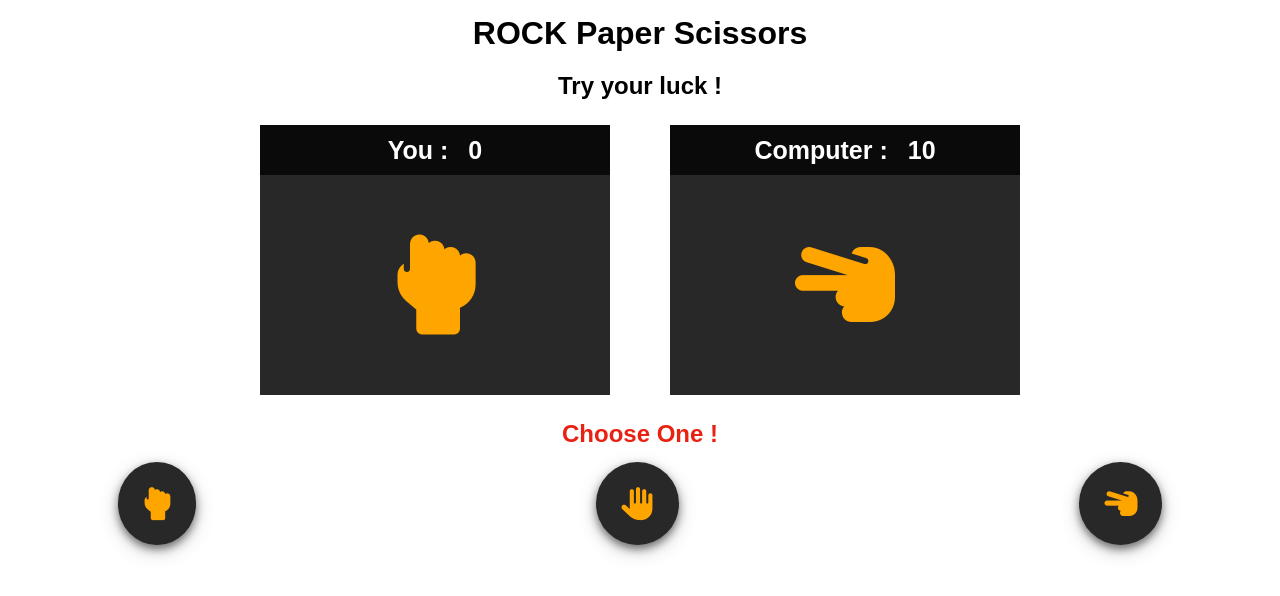
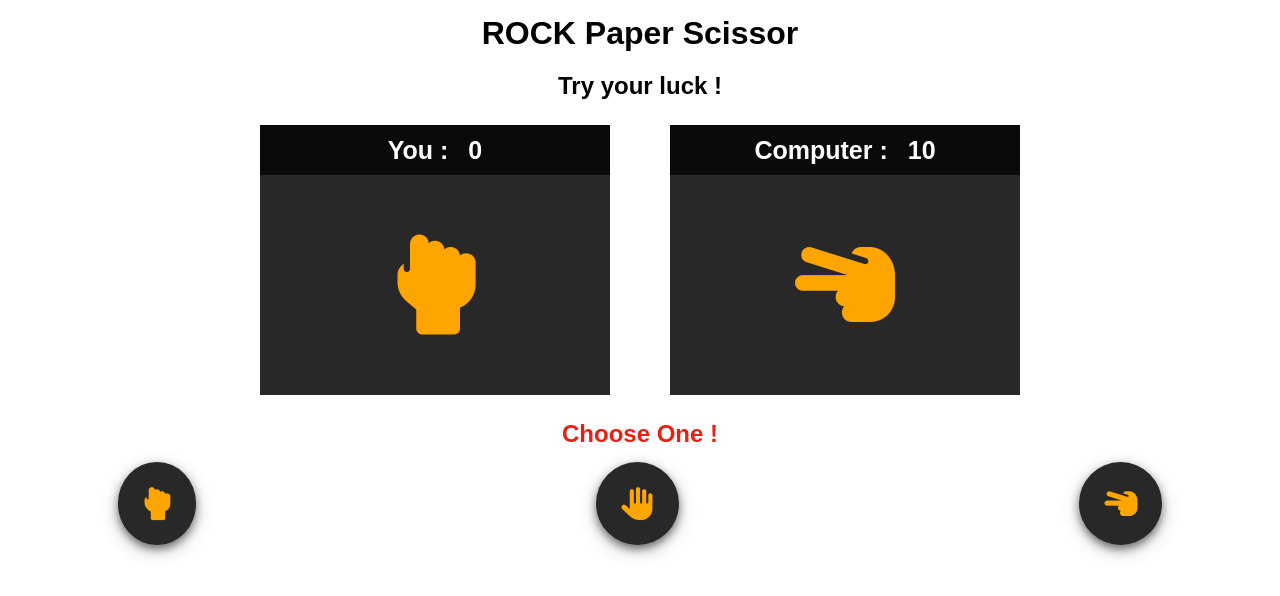
Before and after one commit to akathoniya52/Rock-Paper-Scissors, a plain HTML site: page index.html in a window 1280 px wide. Drawn offline with Linux system fonts and the light colour scheme.

Commit message:
done
done

```diff
--- a/index.html
+++ b/index.html
@@ -9,7 +9,7 @@
     <title>Rock Paper Scissors</title>
 </head>
 <body>
-    <h1>ROCK Paper Scissors</h1>
+    <h1>ROCK Paper Scissor</h1>
     <h2 id="demo">Try your luck !</h2>
     <div class="container">
         <div class="section">
```
